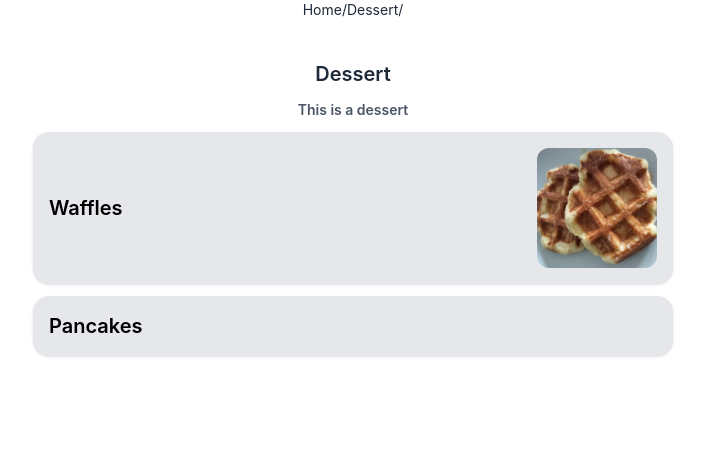
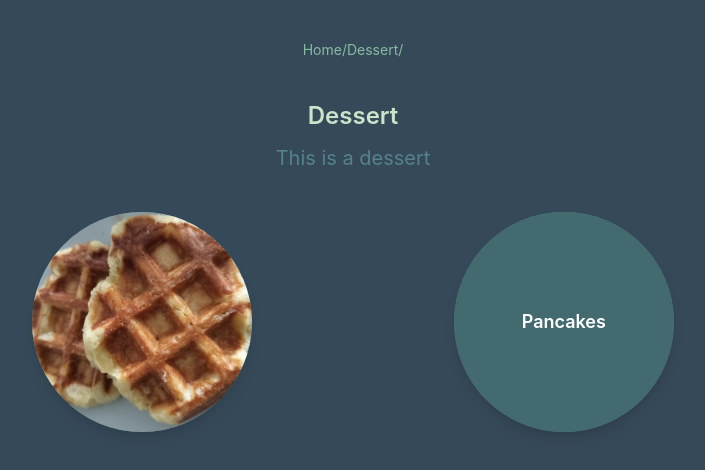
Before and after one commit to GitteVandevenne/recipes, a React app: page /category/1 in a window 1280 px wide. Shown: the top 470 px of the page, without its empty margins (287-992 px from the left). Built offline with nearby package versions, Linux system fonts and the light colour scheme; the HTML template or start-up script is replaced by a standard one.

Commit message:
Category list for subcategories, category page, recipe card

```diff
--- a/package.json
+++ b/package.json
@@ -12,6 +12,7 @@
   "dependencies": {
     "@mui/icons-material": "^7.3.4",
     "@tailwindcss/vite": "^4.1.11",
+    "lenis": "^1.3.11",
     "react": "^19.1.1",
     "react-dom": "^19.1.1",
     "react-router-dom": "^7.9.1"
--- a/src/components/CategoryCard.jsx
+++ b/src/components/CategoryCard.jsx
@@ -1,21 +1,34 @@
-import { Link } from "react-router-dom";
+import {Link} from "react-router-dom";
 import React from "react";
 
-function CategoryCard({ category }) {
-    const hasImage = !!category.image;
+function CategoryCard({category, subcategory}) {
+    let hasImage;
+
+    if (subcategory) {
+        hasImage = !!subcategory.image;
+    } else hasImage = !!category.image;
 
     return (
-        <Link to={`/category/${category.id}`} key={category.id}>
+        <Link to={subcategory ? `/category/${category.id}?subcategory=${subcategory.id}` : `/category/${category.id}`}
+              key={category.id}>
             <div
                 className={`bg-tertiary relative w-55 h-55 rounded-full overflow-hidden shadow-lg flex items-center justify-center
                 transition-transform duration-300 hover:scale-105`}
             >
                 {hasImage && (
+                    subcategory ? (
+                        <img
+                            src={subcategory.image}
+                            alt={subcategory.title}
+                            className="absolute inset-0 w-full h-full p-1 object-cover"
+                        />
+                    ) : (
                         <img
                             src={category.image}
                             alt={category.title}
                             className="absolute inset-0 w-full h-full p-1 object-cover"
                         />
+                    )
                 )}
 
                 {/* Overlay — visible on hover or always visible if no image */}
@@ -24,11 +37,19 @@ function CategoryCard({ category }) {
                         transition-opacity duration-300
                          ${hasImage ? "opacity-0 hover:opacity-100" : "opacity-100"}`}
                 >
-                    <h2 className="text-lg font-semibold">{category.title}</h2>
-                    {category.description && (
+                    <h2 className="text-lg font-semibold">{subcategory ? subcategory.title : category.title}</h2>
+                    {subcategory ? (
+                        subcategory.description && (
+                            <p className="text-xs text-gray-300 mt-1">{subcategory.description}</p>
+                        )
+                    ) : (
+                        category.description && (
                             <p className="text-xs text-gray-300 mt-1">{category.description}</p>
+                        )
                     )}
-                    {category.subcategories?.length > 0 && (
+
+                    {!subcategory && (
+                        category.subcategories?.length > 0 && (
                             <p className="text-[10px] text-gray-400 mt-2">
                                 Subcategories:&nbsp;
                                 {category.subcategories
@@ -41,6 +62,7 @@ function CategoryCard({ category }) {
                                     ))}
                                 {category.subcategories.length > 3 && " ..."}
                             </p>
+                        )
                     )}
                 </div>
             </div>
--- a/src/components/Navigation.jsx
+++ b/src/components/Navigation.jsx
@@ -33,7 +33,7 @@ function Navigation() {
     }
 
     return (
-        <div className="w-full flex justify-center mb-10 text-sm text-gray-800">
+        <div className="w-full flex justify-center mb-10 text-sm text-primary">
             <Link to={`/`}>
                 Home
             </Link>
--- a/src/components/RecipeCard.jsx
+++ b/src/components/RecipeCard.jsx
@@ -2,13 +2,29 @@ import {Link} from "react-router-dom";
 import React from "react";
 
 function RecipeCard({recipe}) {
+    const hasImage = !!recipe.image;
+
     return (
         <Link to={`/recipe/${recipe.id}`} key={recipe.id}>
-            <div className={`bg-gray-200 p-4 rounded-2xl mb-3 shadow grid grid-cols-2 items-center justify-between`}>
-                <div className={`text-xl font-semibold align-middle text-black`}>{recipe.title}</div>
-                {recipe.image && (
-                    <img src={recipe.image} alt={recipe.title} className="rounded-xl ml-auto w-30 h-auto"/>)}
+            <div className={`bg-tertiary relative w-55 h-55 rounded-full overflow-hidden shadow-lg flex items-center justify-center
+                transition-transform duration-300 hover:scale-105`}>
+                {hasImage && (
+                    <img
+                        src={recipe.image}
+                        alt={recipe.title}
+                        className="absolute inset-0 w-full h-full object-cover"
+                    />
+                )}
+
+                <div
+                    className={`absolute inset-0 flex flex-col items-center justify-center text-center bg-four/70 text-white px-3 rounded-full
+                        transition-opacity duration-300
+                         ${hasImage ? "opacity-0 hover:opacity-100" : "opacity-100"}`}
+                >
+                    <h2 className="text-lg font-semibold">{recipe.title}</h2>
+                </div>
             </div>
+
         </Link>
     )
 }
--- a/src/components/RecipeList.jsx
+++ b/src/components/RecipeList.jsx
@@ -10,7 +10,10 @@ function RecipeList({category, subcategory}) {
         categoryRecipes = recipes.filter(r => r.subcategory === Number(subcategory.id));
     }
     return (
-        <div>
+        <div className={`
+            grid gap-6 justify-items-center
+            ${categoryRecipes.length === 1 ? "grid-cols-1" : categoryRecipes.length === 2 ? "grid-cols-2" : categoryRecipes.length === 3 ? "grid-cols-3" : "grid-cols-4"}
+        `}>
             {categoryRecipes.length > 0 ? (
                 categoryRecipes.map((recipe) => (
                         <RecipeCard recipe={recipe} key={recipe.id} />
--- a/src/pages/CategoryPage.jsx
+++ b/src/pages/CategoryPage.jsx
@@ -1,8 +1,9 @@
 import React from "react";
-import {Link, useLocation, useParams} from "react-router-dom";
+import {useLocation, useParams} from "react-router-dom";
 import {categories} from "../data/categories.js";
 import RecipeList from "../components/RecipeList.jsx";
 import Navigation from "../components/Navigation.jsx";
+import CategoryCard from "../components/CategoryCard.jsx";
 
 function CategoryPage() {
     const {categoryId} = useParams();
@@ -16,44 +17,52 @@ function CategoryPage() {
 
     if (!category) return null;
     return (
-        <div className="">
-            <Navigation/>
+        <div className="bg-five absolute top-0 w-full min-h-screen">
+            <div className={`mt-10`}>
+                <Navigation/>
+            </div>
             {subCategory ? (
-                <div className={`w-[50%] mx-auto`}>
+                <div className={`w-[80%] mx-auto`}>
                     <div className="text-center ">
-                        <h1 className="text-xl mb-3 font-semibold text-gray-800">
+                        <h1 className="text-2xl mb-3 font-semibold text-secondary">
                             {subCategory.title}
                         </h1>
-                        <h2 className="text-sm mb-3 font-semibold text-gray-600">
+                        <h2 className="text-xl mb-3 text-tertiary">
                             {subCategory.description ? subCategory.description : ""}
                         </h2>
                     </div>
-                    <RecipeList category={category} subcategory={subCategory}/>
+                    <div className="relative mt-10 flex justify-center">
+                        <div className="w-[80%]">
+                            <RecipeList category={category} subcategory={subCategory}/>
+                        </div>
+                    </div>
                 </div>
             ) : (
-                <div className={`w-[50%] mx-auto`}>
-                    <div className="text-center ">
-                        <h1 className="text-xl mb-3 font-semibold text-gray-800">
+                <div className={`w-[80%] mx-auto`}>
+                    <div className="text-center mb-10">
+                        <h1 className="text-2xl mb-3 font-semibold text-secondary">
                             {category.title}
                         </h1>
-                        <h2 className="text-sm mb-3 font-semibold text-gray-600">
+                        <h2 className="text-xl mb-3 text-tertiary">
                             {category.description ? category.description : ""}
                         </h2>
                     </div>
 
                     {category.subcategories.length > 0 ? (
-                        category.subcategories.map((subcategory) => (
-                            <Link to={`/category/${category.id}?subcategory=${subcategory.id}`} key={subcategory.id}>
-                                <div className={`bg-gray-200 p-4 rounded-2xl mb-3 shadow`}>
-                                    <div
-                                        className={`text-left text-xl font-semibold text-black`}>{subcategory.title}</div>
-                                    <div
-                                        className={`text-left text-sm font-semibold text-gray-600`}>{subcategory.description ? subcategory.description : ''}</div>
-                                </div>
-                            </Link>
-                        ))
+                        <div className={`
+                             grid gap-6 justify-items-center
+                             ${category.subcategories.length === 1 ? "grid-cols-1" : category.subcategories.length === 2 ? "grid-cols-2" : category.subcategories.length === 3 ? "grid-cols-3" : "grid-cols-4"}
+                        `}>
+                            {category.subcategories.map((subcategory) => (
+                                <CategoryCard key={subcategory.id} category={category} subcategory={subcategory}/>
+                            ))}
+                        </div>
                     ) : (
-                        <RecipeList category={category}/>
+                        <div className="relative mt-10 flex justify-center">
+                            <div className="w-[80%]">
+                                <RecipeList category={category}/>
+                            </div>
+                        </div>
                     )}
                 </div>
             )}
```
Also changed, not shown: 1 other file (tests, documents, lock files or other folders). Lines whose indentation alone changed are shown as unchanged.
